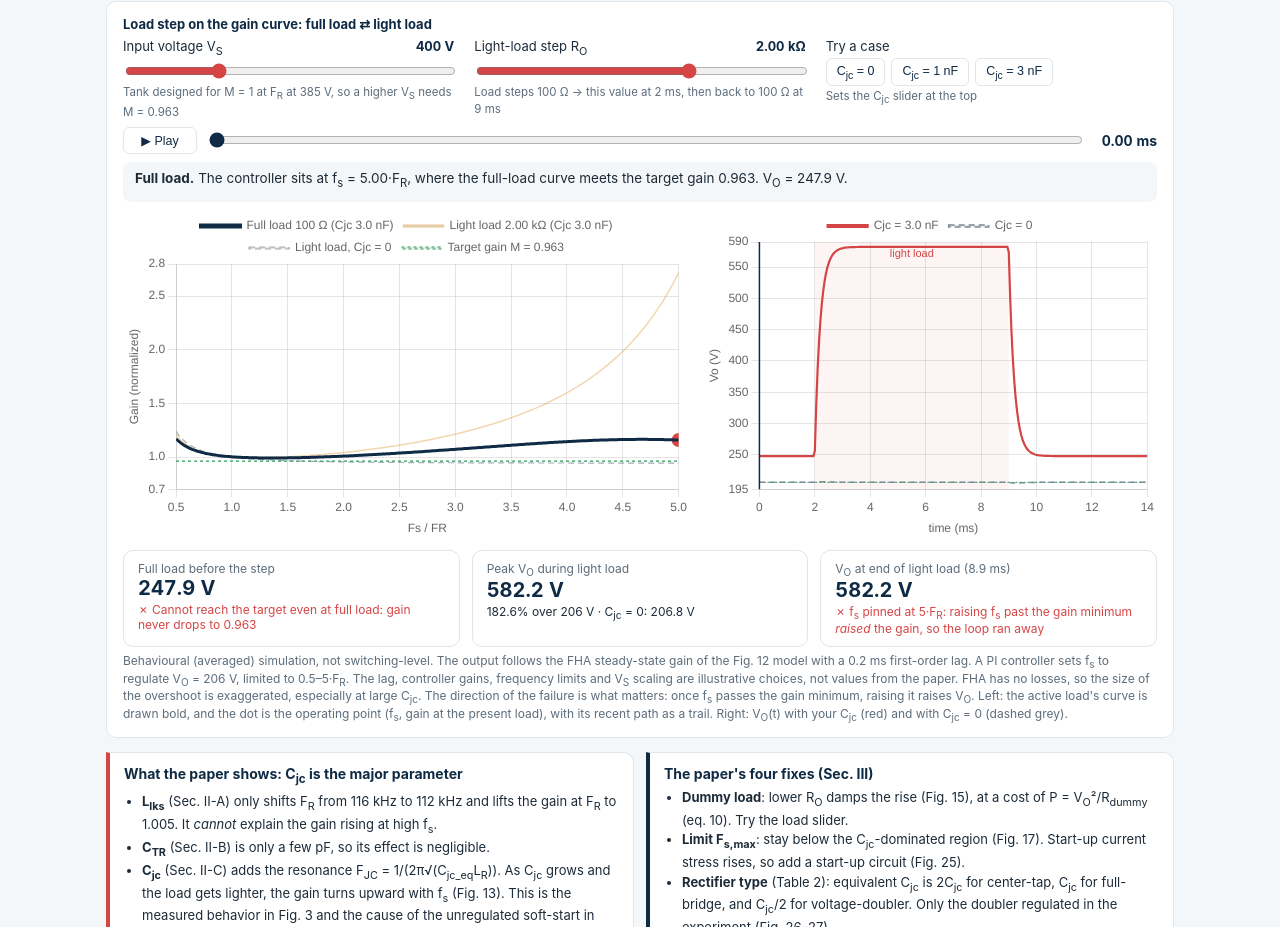
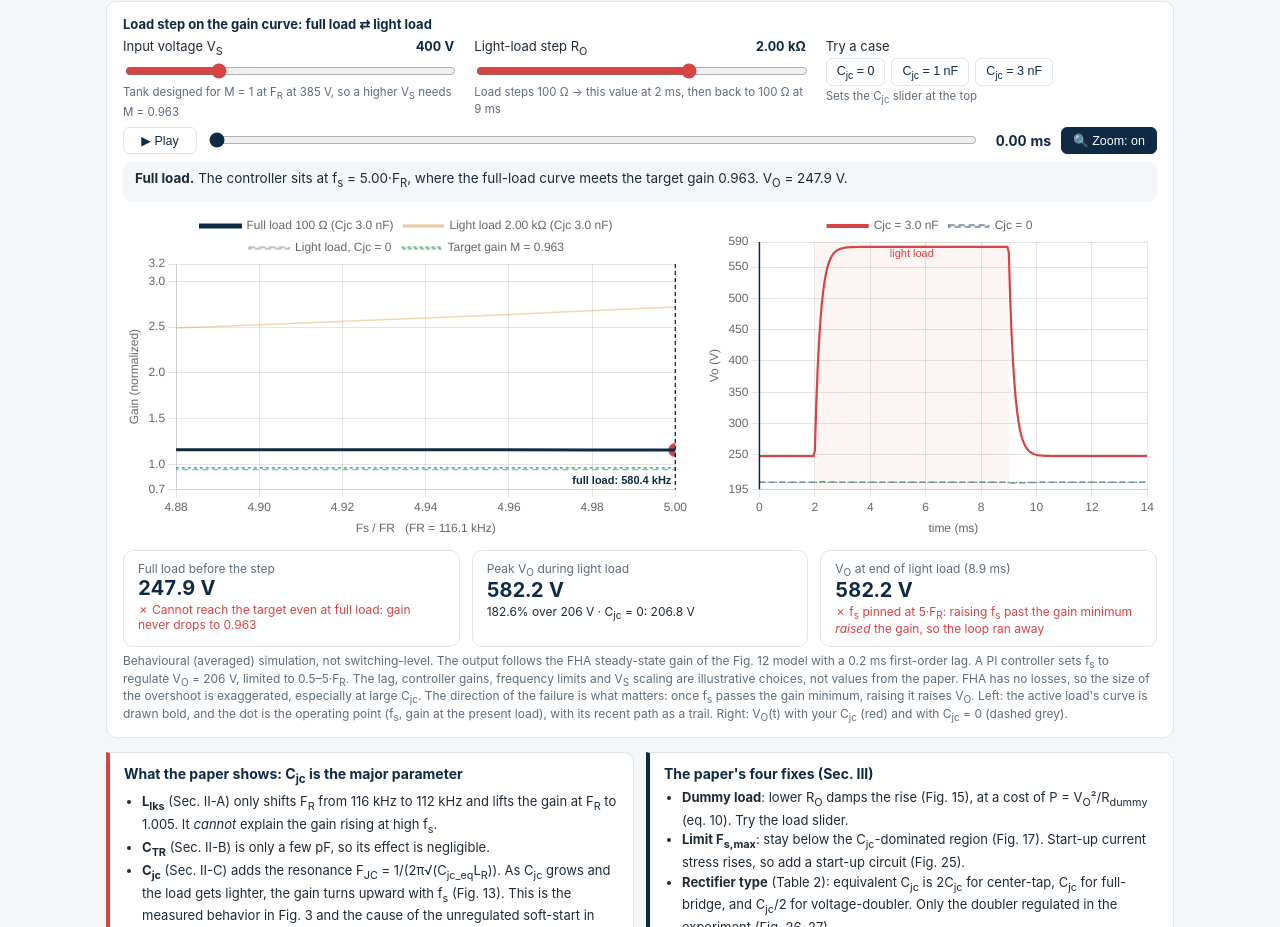
Before and after one commit to warayutmachima007-hash/llc-cjc-gain-curve, a plain HTML site: page index.html in a window 1280 px wide. Shown: the part 1617-2544 px from the top of the page. Drawn offline with nearby package versions, Linux system fonts and the light colour scheme.

Commit message:
Load-step panel: zoom on operating region with fs markers and delta-fs in kHz
Co-Authored-By: Claude Opus 5.5 <noreply@anthropic.com>
Claude-Session: https://claude.ai/code/session_01MD6kGA9LYchqgPAgR7Me3J

```diff
--- a/index.html
+++ b/index.html
@@ -61,6 +61,7 @@ footer{font-size:11.5px;color:var(--mut);padding:4px 22px 18px;max-width:1100px;
 .stepcharts{display:grid;grid-template-columns:1.25fr 1fr;gap:12px}
 @media(max-width:800px){.stepcharts{grid-template-columns:1fr}}
 button.pre{border:1px solid var(--line);background:#fff;border-radius:6px;padding:5px 10px;font-size:12.5px;cursor:pointer;color:var(--navy)}
+button.pre.on{background:#0f2a44;color:#fff;border-color:#0f2a44}
 button.pre:hover{border-color:var(--red);color:var(--red)}
 </style>
 </head>
@@ -124,6 +125,7 @@ button.pre:hover{border-color:var(--red);color:var(--red)}
       <button class="pre" id="play" style="min-width:74px">▶ Play</button>
       <input type="range" id="tt" min="0" max="14" step="0.02" value="0" style="flex:1;accent-color:#0f2a44">
       <b id="v-tt" style="font-variant-numeric:tabular-nums;min-width:62px;text-align:right;color:#0f2a44"></b>
+      <button class="pre on" id="zoom" style="min-width:96px">🔍 Zoom: on</button>
     </div>
     <div id="phase" style="font-size:13.5px;background:#f4f7f9;border-radius:8px;padding:8px 12px;margin-bottom:8px;min-height:40px"></div>
     <div class="stepcharts">
@@ -327,14 +329,30 @@ const shade={id:'shade',beforeDatasetsDraw(ch){const {ctx,chartArea:a,scales:{x}
   const x1=x.getPixelForValue(T1),x2=x.getPixelForValue(T2);ctx.save();ctx.fillStyle='rgba(214,69,69,.06)';
   ctx.fillRect(x1,a.top,x2-x1,a.bottom-a.top);ctx.fillStyle='#d64545';ctx.font='11px sans-serif';ctx.textAlign='center';
   ctx.fillText('light load',(x1+x2)/2,a.top+12);ctx.restore();}};
-const ST={now:0,sim:null,ref:null,curves:null,rl:2000,playing:false};
+const ST={now:0,sim:null,ref:null,curves:null,rl:2000,playing:false,zoom:true};
 const mk=(id,ytitle,xt,xmin,xmax,plug)=>new Chart(document.getElementById(id),{type:'line',data:{datasets:[]},
   options:{animation:false,maintainAspectRatio:false,parsing:false,elements:{point:{radius:0}},interaction:{mode:'nearest',intersect:false},
   scales:{x:{type:'linear',min:xmin,max:xmax,title:{display:true,text:xt}},y:{title:{display:true,text:ytitle}}},
   plugins:{legend:{labels:{filter:i=>!i.text.startsWith('_'),boxHeight:2}},tooltip:{filter:i=>!i.dataset.label.startsWith('_'),callbacks:{label:t=>t.dataset.label+': '+t.parsed.y.toFixed(3)}}}},plugins:plug});
 const playhead={id:'playhead',afterDatasetsDraw(ch){const {ctx,chartArea:a,scales:{x}}=ch;const px=x.getPixelForValue(ST.now);
   ctx.save();ctx.strokeStyle='#0f2a44';ctx.lineWidth=1.5;ctx.beginPath();ctx.moveTo(px,a.top);ctx.lineTo(px,a.bottom);ctx.stroke();ctx.restore();}};
-const cG=mk('sg','Gain (normalized)','Fs / FR',0.5,5,[]), cVo=mk('svo','Vo (V)','time (ms)',0,TEND,[shade,playhead]);
+const fshift={id:'fshift',afterDatasetsDraw(ch){
+  if(!ST.sim)return; const {ctx,chartArea:a,scales:{x,y}}=ch;
+  const f0=ST.sim.f[0], k=Math.min(ST.sim.t.length-1,Math.round(ST.now/(ST.sim.t[1]-ST.sim.t[0]))), f1=ST.sim.f[k];
+  const line=(f,col,txt,yy)=>{if(f<x.min||f>x.max)return;const px=x.getPixelForValue(f);ctx.strokeStyle=col;ctx.setLineDash([4,3]);ctx.lineWidth=1.3;
+    ctx.beginPath();ctx.moveTo(px,a.top);ctx.lineTo(px,a.bottom);ctx.stroke();ctx.setLineDash([]);ctx.fillStyle=col;ctx.font='bold 11px sans-serif';
+    ctx.textAlign=px>a.right-90?'right':'left';ctx.fillText(txt,px+(px>a.right-90?-4:4),a.bottom-yy);};
+  ctx.save();
+  line(f0,'#0f2a44',`full load: ${(f0*FR/1e3).toFixed(1)} kHz`,8);
+  if(Math.abs(f1-f0)>1e-3){
+    line(f1,'#d64545',`now: ${(f1*FR/1e3).toFixed(1)} kHz`,24);
+    const p0=x.getPixelForValue(Math.max(x.min,Math.min(x.max,f0))),p1=x.getPixelForValue(Math.max(x.min,Math.min(x.max,f1))),yy=a.top+16;
+    ctx.strokeStyle='#d64545';ctx.lineWidth=2;ctx.beginPath();ctx.moveTo(p0,yy);ctx.lineTo(p1,yy);ctx.stroke();
+    const dir=Math.sign(p1-p0)||1;ctx.beginPath();ctx.moveTo(p1,yy);ctx.lineTo(p1-7*dir,yy-5);ctx.lineTo(p1-7*dir,yy+5);ctx.closePath();ctx.fillStyle='#d64545';ctx.fill();
+    const d=(f1-f0)*FR/1e3;ctx.font='bold 12px sans-serif';ctx.textAlign='center';ctx.fillText(`Δfs = ${d>=0?'+':''}${d.toFixed(1)} kHz`,(p0+p1)/2,yy-7);
+  }
+  ctx.restore();}};
+const cG=mk('sg','Gain (normalized)',`Fs / FR   (FR = ${(FR/1e3).toFixed(1)} kHz)`,0.5,5,[fshift]), cVo=mk('svo','Vo (V)','time (ms)',0,TEND,[shade,playhead]);
 const loadAt=ms=>(ms>=T1&&ms<T2)?ST.rl:100;
 function updateStep(cj,opt){
   const vs=+document.getElementById('vs').value, rl=100*Math.pow(100,+document.getElementById('rl').value);
@@ -378,9 +396,19 @@ function drawStepFrame(){
     {label:'Target gain M = '+a.Mref.toFixed(3),data:[{x:0.5,y:a.Mref},{x:5,y:a.Mref}],borderColor:'#1f9d55',borderWidth:1.2,borderDash:[3,3]},
     {label:'_trail',data:trail,borderColor:'rgba(214,69,69,.45)',borderWidth:2},
     {label:'_op',data:[{x:fs,y:Mop}],showLine:false,pointRadius:8,pointBackgroundColor:'#d64545',pointBorderColor:'#fff',pointBorderWidth:2}];
-  const ys=ST.curves.full.concat(ST.curves.light).map(p=>p.y).filter((_,i)=>true);
-  cG.options.scales.y.min=Math.min(0.7,Math.floor(Math.min(...ys)*20)/20);
-  cG.options.scales.y.max=Math.max(1.3,Math.min(3,Math.ceil(Math.max(...ys.filter((y,i)=>true))*10)/10));
+  if(ST.zoom){
+    const fmin=Math.min(...a.f), fmax=Math.max(...a.f), pad=Math.max(0.12,(fmax-fmin)*0.15);
+    const x0=Math.max(0.5,fmin-pad), x1=Math.min(5,fmax+pad);
+    const inW=[...ST.curves.full,...ST.curves.light,...ST.curves.light0].filter(p=>p.x>=x0&&p.x<=x1).map(p=>p.y).concat([a.Mref]);
+    const lo=Math.min(...inW), hi=Math.max(...inW), py=Math.max(0.01,(hi-lo)*0.12);
+    cG.options.scales.x.min=x0; cG.options.scales.x.max=x1; cG.options.scales.y.min=lo-py; cG.options.scales.y.max=hi+py*2.2;
+  } else {
+    const ys=ST.curves.full.concat(ST.curves.light).map(p=>p.y);
+    cG.options.scales.x.min=0.5; cG.options.scales.x.max=5;
+    cG.options.scales.y.min=Math.min(0.7,Math.floor(Math.min(...ys)*20)/20);
+    cG.options.scales.y.max=Math.max(1.3,Math.min(3,Math.ceil(Math.max(...ys)*10)/10));
+  }
+  cG.options.scales.x.ticks={callback:v=>(+v).toFixed(ST.zoom?2:1)};
   cG.update(); cVo.update();
   document.getElementById('v-tt').textContent=now.toFixed(2)+' ms';
   document.getElementById('tt').value=now;
@@ -397,6 +425,8 @@ function drawStepFrame(){
   document.getElementById('phase').innerHTML=txt;
 }
 document.getElementById('tt').addEventListener('input',e=>{ST.now=+e.target.value;stopPlay();drawStepFrame();});
+document.getElementById('zoom').addEventListener('click',e=>{ST.zoom=!ST.zoom;e.target.classList.toggle('on',ST.zoom);
+  e.target.textContent=ST.zoom?'🔍 Zoom: on':'🔍 Zoom: off';drawStepFrame();});
 let raf=null,lastTs=0;
 function stopPlay(){ST.playing=false;cancelAnimationFrame(raf);document.getElementById('play').textContent='▶ Play';}
 document.getElementById('play').addEventListener('click',()=>{
```
